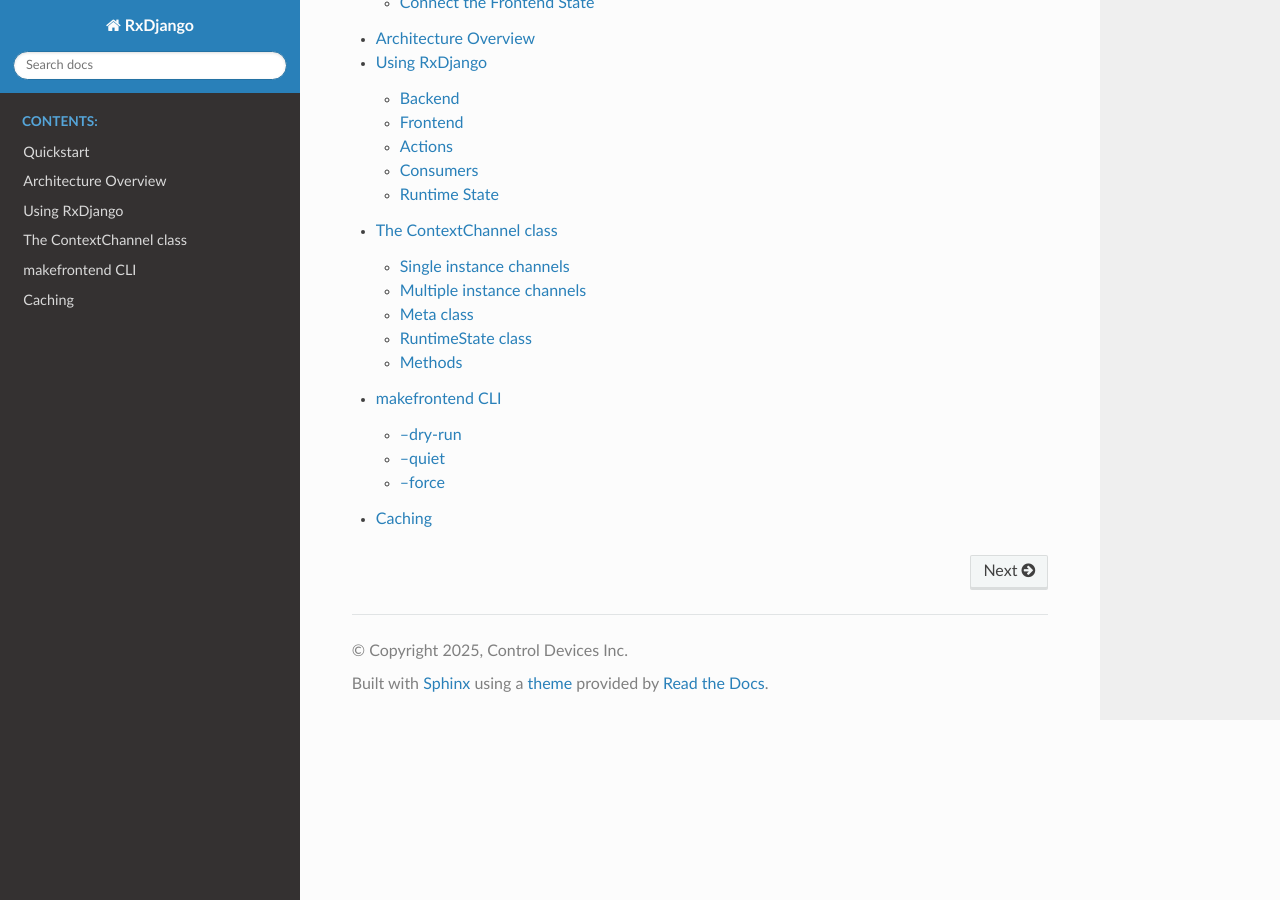
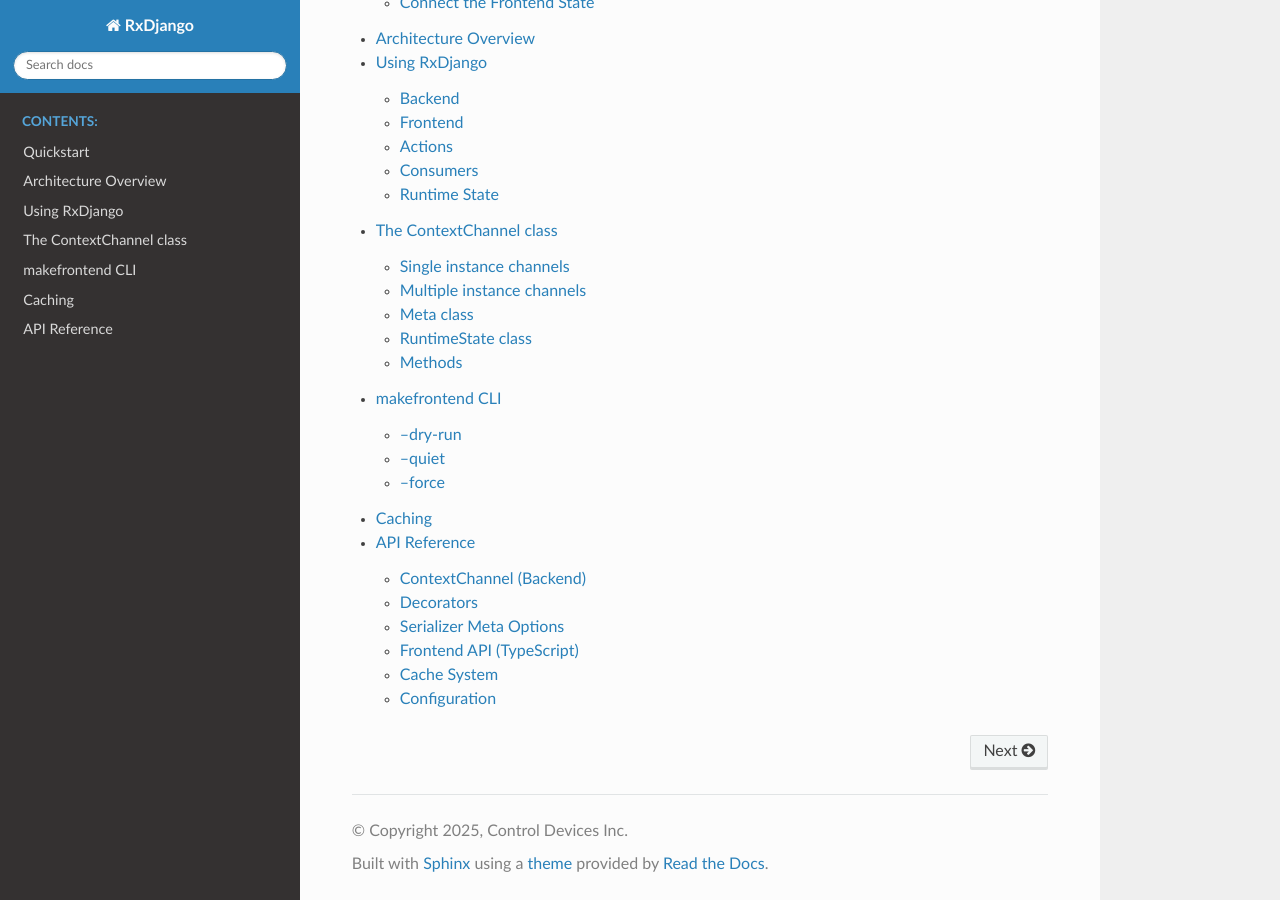
Before and after one commit to CDIGlobalTrack/rxdjango, a Sphinx documentation site: the page built from docs/index.rst, in a window 1280 px wide and 900 px high, scrolled down 565 px. Built offline with Sphinx 7.4.7 and the Read the Docs theme 3.1.0, drawn with Linux system fonts in a browser that asks for light colours; part of the change alters nothing that is shown.

Commit message:
Create unified API reference document
Add docs/api-reference.rst consolidating all public APIs: ContextChannel,
decorators, serializer meta options, frontend TypeScript API, cache system,
and configuration reference. Add to docs/index.rst toctree.

Co-Authored-By: Claude Opus 4.6 <noreply@anthropic.com>

```diff
--- /dev/null
+++ b/docs/api-reference.rst
@@ -0,0 +1,466 @@
+API Reference
+=============
+
+This document consolidates all public APIs for RxDjango in one place.
+
+.. contents:: Table of Contents
+   :local:
+   :depth: 2
+
+
+ContextChannel (Backend)
+------------------------
+
+Base class for creating real-time channels.
+
+.. py:class:: ContextChannel
+
+   Base class for defining a real-time data channel. Subclass this in a
+   file named ``channels.py`` inside a Django app.
+
+   .. py:attribute:: Meta.state
+      :type: ModelSerializer
+
+      The serializer defining the state structure. Can be a single
+      serializer or ``serializer(many=True)`` for list states.
+
+   .. py:attribute:: Meta.auto_update
+      :type: bool
+      :value: False
+
+      For ``many=True`` states, automatically add/remove instances
+      when they match/unmatch the queryset.
+
+   .. py:attribute:: Meta.optimize_anchors
+      :type: bool
+      :value: False
+
+      Add ``_rx_*`` boolean fields to models for efficient filtering.
+
+   .. py:method:: has_permission(user, **kwargs) -> bool
+
+      Check if a user can access this channel.
+
+      :param user: The authenticated Django user
+      :param kwargs: URL parameters from the WebSocket route
+      :returns: True if access is allowed
+
+   .. py:method:: is_visible(instance_id) -> bool
+      :async:
+
+      For ``many=True`` channels, check if an instance should be
+      visible to the connected user.
+
+      :param instance_id: The ID of the instance to check
+
+   .. py:method:: on_connect(tstamp)
+      :async:
+
+      Called after authentication succeeds. Use for initialization.
+
+      :param tstamp: Last known timestamp if reconnecting, or None
+
+   .. py:method:: on_disconnect()
+      :async:
+
+      Called when the WebSocket disconnects. Use for cleanup.
+
+   .. py:method:: get_instance_id(**kwargs) -> int | str
+
+      Return the anchor instance ID from URL parameters.
+      Override to customize how the anchor ID is extracted.
+
+      :param kwargs: URL parameters from the WebSocket route
+
+   .. py:method:: list_instances(**kwargs) -> QuerySet
+      :async:
+
+      For ``many=True`` channels, return the queryset of anchor instances.
+      Must be implemented by subclasses using ``many=True``.
+
+   .. py:method:: add_instance(instance_id, at_beginning=False)
+      :async:
+
+      Add an instance to a ``many=True`` channel's list.
+
+      :param instance_id: ID of the instance to add
+      :param at_beginning: If True, prepend to the list
+
+   .. py:method:: remove_instance(instance_id)
+      :async:
+
+      Remove an instance from a ``many=True`` channel's list.
+
+      :param instance_id: ID of the instance to remove
+
+   .. py:method:: set_runtime_var(var, value)
+      :async:
+
+      Set a runtime variable and push it to the connected client.
+
+      :param var: Variable name
+      :param value: Variable value (must be JSON-serializable)
+
+   .. py:classmethod:: broadcast_instance(anchor_id, instance, operation='update')
+
+      Manually broadcast an instance update to all connected clients.
+
+      :param anchor_id: The anchor (root object) ID for the channel
+      :param instance: The model instance to broadcast
+      :param operation: ``'create'``, ``'update'``, or ``'delete'``
+
+   .. py:classmethod:: broadcast_notification(anchor_id, notification, user_id=None)
+
+      Send a notification to connected clients.
+
+      :param anchor_id: The anchor ID to target
+      :param notification: Dict with notification data
+      :param user_id: If provided, only send to this user
+
+   .. py:classmethod:: clear_cache(anchor_id)
+      :async:
+
+      Clear the MongoDB cache for a specific anchor.
+
+      :param anchor_id: The anchor ID whose cache should be cleared
+      :returns: True if cache was cleared, False if rate-limited
+
+
+Decorators
+----------
+
+@action
+~~~~~~~
+
+.. py:decorator:: action
+
+   Expose a ContextChannel method as a frontend-callable RPC action.
+
+   The method must be ``async``. It will be available on the generated
+   TypeScript channel class with automatic parameter serialization.
+   Type hints are inspected to auto-convert parameters (e.g. ``datetime``
+   strings are converted to ``datetime`` objects).
+
+   Example::
+
+       @action
+       async def update_status(self, status: str) -> dict:
+           self.instance.status = status
+           self.instance.save()
+           return {"success": True}
+
+   Frontend usage::
+
+       const result = await channel.updateStatus("active");
+
+
+@consumer
+~~~~~~~~~
+
+.. py:decorator:: consumer(event_type)
+
+   Subscribe a ContextChannel method to Django Channels group events.
+
+   The decorated method will be called when an event of the specified
+   type is received on any group the consumer is subscribed to.
+
+   :param event_type: The event type string to listen for
+
+   Example::
+
+       async def on_connect(self, tstamp):
+           await self.group_add('chat_room_123')
+
+       @consumer('chat.message')
+       async def handle_chat(self, event):
+           await self.send(text_data=json.dumps(event['data']))
+
+
+@extend_ts
+~~~~~~~~~~
+
+.. py:decorator:: extend_ts(**fields)
+
+   Add custom TypeScript properties to generated interfaces.
+
+   :param fields: Mapping of field names to TypeScript type strings
+
+   Example::
+
+       @extend_ts(computed_field='string')
+       class MySerializer(serializers.ModelSerializer):
+           ...
+
+
+@related_property
+~~~~~~~~~~~~~~~~~
+
+.. py:decorator:: related_property(accessor, reverse_accessor=None)
+
+   Mark a Python ``@property`` on a model with the accessor path so
+   RxDjango can track its dependencies.
+
+   :param accessor: The query path to reach related instances
+   :param reverse_accessor: The reverse path from the related model back
+
+
+Serializer Meta Options
+-----------------------
+
+RxDjango extends the standard DRF serializer ``Meta`` class with
+additional options for real-time behavior.
+
+.. py:attribute:: Meta.user_key
+   :type: str
+
+   Field name that identifies the owning user. Instances are only
+   sent to the user matching this field value.
+
+   Example::
+
+       class TaskSerializer(serializers.ModelSerializer):
+           class Meta:
+               model = Task
+               fields = ['id', 'title', 'owner']
+               user_key = 'owner'
+
+.. py:attribute:: Meta.optimistic
+   :type: bool
+   :value: False
+
+   Enable optimistic updates. The frontend can immediately reflect
+   changes before server confirmation.
+
+.. py:attribute:: Meta.optimistic_timeout
+   :type: int
+   :value: 3
+
+   Seconds before server state overrides optimistic updates.
+
+
+Frontend API (TypeScript)
+-------------------------
+
+ContextChannel
+~~~~~~~~~~~~~~
+
+.. js:class:: ContextChannel<T, Y>
+
+   Base class for generated TypeScript channel classes. Manages
+   WebSocket connection, authentication, state rebuilding, and RPC.
+
+   :param T: Type of the root/anchor state
+   :param Y: Type of the runtime state (optional)
+
+   .. js:method:: constructor(token)
+
+      :param token: Django REST Framework auth token
+
+   .. js:method:: init()
+
+      Initialize the WebSocket and StateBuilder. Called automatically
+      on first ``subscribe()``.
+
+   .. js:method:: disconnect()
+
+      Gracefully close the WebSocket connection.
+
+   .. js:method:: subscribe(listener, noConnectionListener?)
+
+      Subscribe to state changes. Auto-connects on first subscriber.
+
+      :param listener: Callback invoked with new state on every update
+      :param noConnectionListener: Optional callback for connection status
+      :returns: Unsubscribe function
+
+   .. js:method:: subscribeInstance(listener, instance_id, instance_type)
+
+      Subscribe to changes on a specific instance.
+
+      :param listener: Callback invoked when instance changes
+      :param instance_id: The instance ID
+      :param instance_type: The ``_instance_type`` string
+      :returns: Unsubscribe function
+
+   .. js:method:: getInstance(instance_type, instance_id)
+
+      Get a specific instance from state.
+
+      :param instance_type: The ``_instance_type`` string
+      :param instance_id: The instance ID
+      :returns: The instance, or null if not found
+
+   .. js:method:: callAction(action, params)
+
+      Call a backend ``@action`` method via WebSocket RPC.
+      Used internally by generated subclass methods.
+
+      :param action: The snake_case action name
+      :param params: Array of parameters
+      :returns: Promise resolving with the action's return value
+
+
+useChannelState
+~~~~~~~~~~~~~~~
+
+.. js:function:: useChannelState(channel)
+
+   React hook for subscribing to channel state.
+
+   :param channel: A ContextChannel instance, or undefined
+   :returns: Object with ``state``, ``connected``, ``no_connection_since``,
+             ``runtimeState``, ``empty``, and ``error`` fields
+
+
+useChannelInstance
+~~~~~~~~~~~~~~~~~~
+
+.. js:function:: useChannelInstance(channel, instance_type, instance_id)
+
+   React hook for subscribing to a specific instance.
+
+   :param channel: A ContextChannel instance, or undefined
+   :param instance_type: The ``_instance_type`` string
+   :param instance_id: The instance ID, or undefined
+   :returns: The instance, or null if not available
+
+
+StateBuilder
+~~~~~~~~~~~~
+
+.. js:class:: StateBuilder<T>
+
+   Reconstructs nested state from flat server instances.
+
+   Maintains an instance registry indexed by ``_instance_type:id`` and
+   rebuilds the nested structure by replacing foreign key IDs with
+   object references. Reference changes propagate recursively to
+   trigger React re-renders.
+
+   .. js:method:: update(instances)
+
+      Process a batch of instance updates from the server.
+
+      :param instances: Array of flat instances with ``_instance_type``
+
+   .. js:attribute:: state
+
+      The current rebuilt nested state. Returns a new reference on each
+      access to trigger React re-renders.
+
+
+PersistentWebSocket
+~~~~~~~~~~~~~~~~~~~
+
+.. js:class:: PersistentWebSocket
+
+   WebSocket wrapper with automatic reconnection and message routing.
+
+   Features exponential backoff retry on connection drops, and routes
+   incoming messages to type-specific handlers.
+
+   .. js:method:: connect()
+
+      Initiate WebSocket connection and send auth token.
+
+   .. js:method:: send(data)
+
+      Send a string message through the WebSocket.
+
+   .. js:method:: disconnect(reason?)
+
+      Close the connection. If reason is provided, prevents reconnection.
+
+
+Cache System
+------------
+
+RxDjango uses a two-layer cache for performance:
+
+MongoDB (Persistent State)
+~~~~~~~~~~~~~~~~~~~~~~~~~~
+
+Stores flattened instance data with optimistic locking.
+
+- One collection per channel (named ``<channel_name>``)
+- Documents contain serialized instance data plus metadata
+- ``_tstamp`` field for change tracking and incremental loading
+- Optimistic locking prevents concurrent write conflicts
+
+Redis (Coordination)
+~~~~~~~~~~~~~~~~~~~~
+
+Handles transient state and coordination:
+
+- Cooldown tracking to rate-limit broadcasts per instance
+- Timestamp generation for consistent ordering
+- Channel-level state coordination
+
+
+Configuration
+-------------
+
+Required Django Settings
+~~~~~~~~~~~~~~~~~~~~~~~~
+
+.. py:data:: REDIS_URL
+   :type: str
+
+   Redis connection URL.
+
+   Example: ``redis://127.0.0.1:6379/0``
+
+.. py:data:: MONGO_URL
+   :type: str
+
+   MongoDB connection URL.
+
+   Example: ``mongodb://localhost:27017/``
+
+.. py:data:: MONGO_STATE_DB
+   :type: str
+
+   MongoDB database name for state cache.
+
+   Example: ``hot_state``
+
+.. py:data:: RX_FRONTEND_DIR
+   :type: str
+
+   Path where ``makefrontend`` writes generated TypeScript files.
+
+.. py:data:: RX_WEBSOCKET_URL
+   :type: str
+
+   WebSocket URL for frontend connections.
+
+   Example: ``http://localhost:8000/ws``
+
+Optional Settings
+~~~~~~~~~~~~~~~~~
+
+.. py:data:: RX_COOLDOWN_SECONDS
+   :type: int
+   :value: 1
+
+   Minimum seconds between broadcasts for the same instance.
+
+.. py:data:: RX_CACHE_TTL
+   :type: int
+   :value: 3600
+
+   Seconds before cached state expires.
+
+Required Django Apps
+~~~~~~~~~~~~~~~~~~~~
+
+::
+
+    INSTALLED_APPS = [
+        'rxdjango',        # Must come before daphne
+        'daphne',          # Must come before staticfiles
+        'django.contrib.staticfiles',
+        'channels',
+    ]
+
+    ASGI_APPLICATION = 'your_project.asgi.application'
--- a/docs/index.rst
+++ b/docs/index.rst
@@ -19,3 +19,4 @@ be implemented.
    context-channel
    makefrontend
    caching
+   api-reference
```
